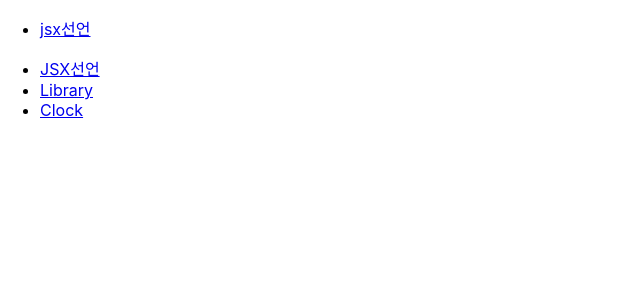
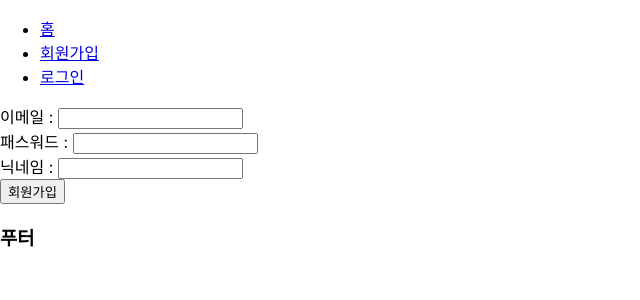
Before and after one commit to itdanja/ezen2023B_web2, a React (Create React App) app in the folder src/main/reactapp/: page /member/signup in a window 1280 px wide. Shown: the top 300 px of the page, without its empty margins (0-640 px from the left). Built offline with nearby package versions, Linux system fonts and the light colour scheme.

Commit message:
20240327

```diff
--- /dev/null
+++ b/src/main/reactapp/src/component/Index.jsx
@@ -0,0 +1,24 @@
+import { BrowserRouter, Route, Routes } from "react-router-dom";
+import Header from "./layout/Header";
+import Home from "./layout/Home";
+import Footer from "./layout/Footer";
+import SignUp from "./member/SignUp";
+import Login from "./member/Login";
+
+export default function Index( props ){
+    return(<>
+        <BrowserRouter>
+            <div id="wrap">
+                <Header />
+
+                <Routes>
+                    <Route path="/" element = { <Home />} />
+                    <Route path="/member/signup" element={ <SignUp /> } />
+                    <Route path="/member/login" element={ <Login /> } />
+                </Routes>
+
+                <Footer />
+            </div>
+        </BrowserRouter>
+    </>)
+}
--- /dev/null
+++ b/src/main/reactapp/src/component/layout/Footer.jsx
@@ -0,0 +1,3 @@
+export default function Footer( props ){
+    return (<><h3>푸터</h3></>)
+}
--- /dev/null
+++ b/src/main/reactapp/src/component/layout/Header.jsx
@@ -0,0 +1,13 @@
+import { Link } from "react-router-dom";
+
+export default function Header( props ){
+    return (<>
+        <div>
+            <ul>
+                <li> <Link to="/" > 홈 </Link></li>
+                <li> <Link to="/member/signup">회원가입</Link></li>
+                <li> <Link to="/member/login">로그인</Link></li>
+            </ul>
+        </div>
+    </>)
+}
--- /dev/null
+++ b/src/main/reactapp/src/component/layout/Home.jsx
@@ -0,0 +1,3 @@
+export default function Home( props ){
+    return (<><h3>메인(홈)</h3></>)
+}
--- /dev/null
+++ b/src/main/reactapp/src/component/member/Login.jsx
@@ -0,0 +1,3 @@
+export default function Login( props ){
+    return (<><h3>로그인페이지</h3></>)
+}
--- a/src/main/reactapp/src/component/member/SignUp.jsx
+++ b/src/main/reactapp/src/component/member/SignUp.jsx
@@ -6,24 +6,22 @@ export default function SignUp(props){
     const [ memail , setMemail ] = useState('')
     const [ mpassword , setMpassword ] = useState('')
     const [ mname , setMname ] = useState('')
-
     // 2. memail 수정함수.
     const onChangeMemail = ( e ) => { setMemail( e.target.value ); }
+    // 3. 전송 함수
+    const onSignup = ( e )=>{   console.log( memail ); console.log( mpassword ); console.log( mname );
 
-    // 3. 전송 함수
-    const onSignup = ( e )=>{
-        console.log( memail ); console.log( mpassword ); console.log( mname );
-        /*
-            ContentType : application/json
-            axios.HTTP메소드명( url , data ).then( 응답매개변수 => { 응답 로직 } )
-         */
-         let info = { memail : memail , mpassword  : mpassword , mname : mname }
+        let info = { memail : memail , mpassword  : mpassword , mname : mname }
 
-        axios.post( "http://localhost:8080/member/signup/post.do" , info )
-            .then( response => { console.log( response ) } )
-
+        axios.post( "http://localhost:8080/member/signup/post.do" , info )  // 4xx
+            .then( response => { console.log( response ) // 2xx
+                if( response.data ){
+                    alert('회원가입 성공');
+                    window.location.href = "/member/login"; // <a />
+                }else{    alert('회원가입 실패')   }
+            })
+            .catch( error =>{ console.log(error); } ) // 5xx
     }
-
     return(<>
         <form>
             이메일 : <input  type="text"    value={memail}  onChange={ onChangeMemail }/>  <br/>
--- a/src/main/reactapp/src/index.js
+++ b/src/main/reactapp/src/index.js
@@ -40,12 +40,16 @@ import Axios컴포넌트 from './chapter0/Axios컴포넌트';
 // chapter0 Route
 import Route컴포넌트 from './chapter0/Route컴포넌트';
 
+// web2 라우터 컴포넌트
+import Index from './component/Index';
+
 const root = ReactDOM.createRoot(document.querySelector('#root'));
 root.render(
     // <CommentList/> // <Counter />  // <UseStateList />  // <ConfirmButton />
     // <LandingPage />  // <Counter2 /> // <AttendenceBook />  // <NameForm />  // <SignUp />
     // <Axios컴포넌트 />
-    <Route컴포넌트 />
+    // <Route컴포넌트 />
+    <Index />
 );
 // !!!!!!!여기가 렌더링 되는 곳이에요
 // root.render(
```
Also changed, not shown: 2 other files (tests, documents, lock files or other folders).
